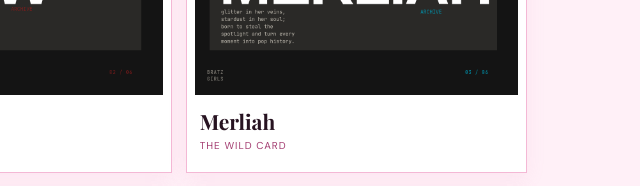
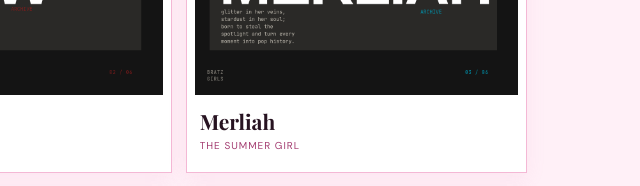
Before and after one commit to bratzisk/missbratzelle, a plain HTML site: page index.html in a window 1280 px wide. Shown: the part 1180-1366 px from the top of the page, 639-1279 px from the left. Drawn offline with nearby package versions, Linux system fonts and the light colour scheme; a web font is replaced by a local one.

Commit message:
Update index.html

```diff
--- a/index.html
+++ b/index.html
@@ -201,7 +201,7 @@ footer {
     <article class="doll">
       <img src="merliah-archive.png" alt="Merliah">
       <h3>Merliah</h3>
-      <p>The wild card</p>
+      <p>The summer girl</p>
     </article>
 
     <article class="doll">
```
